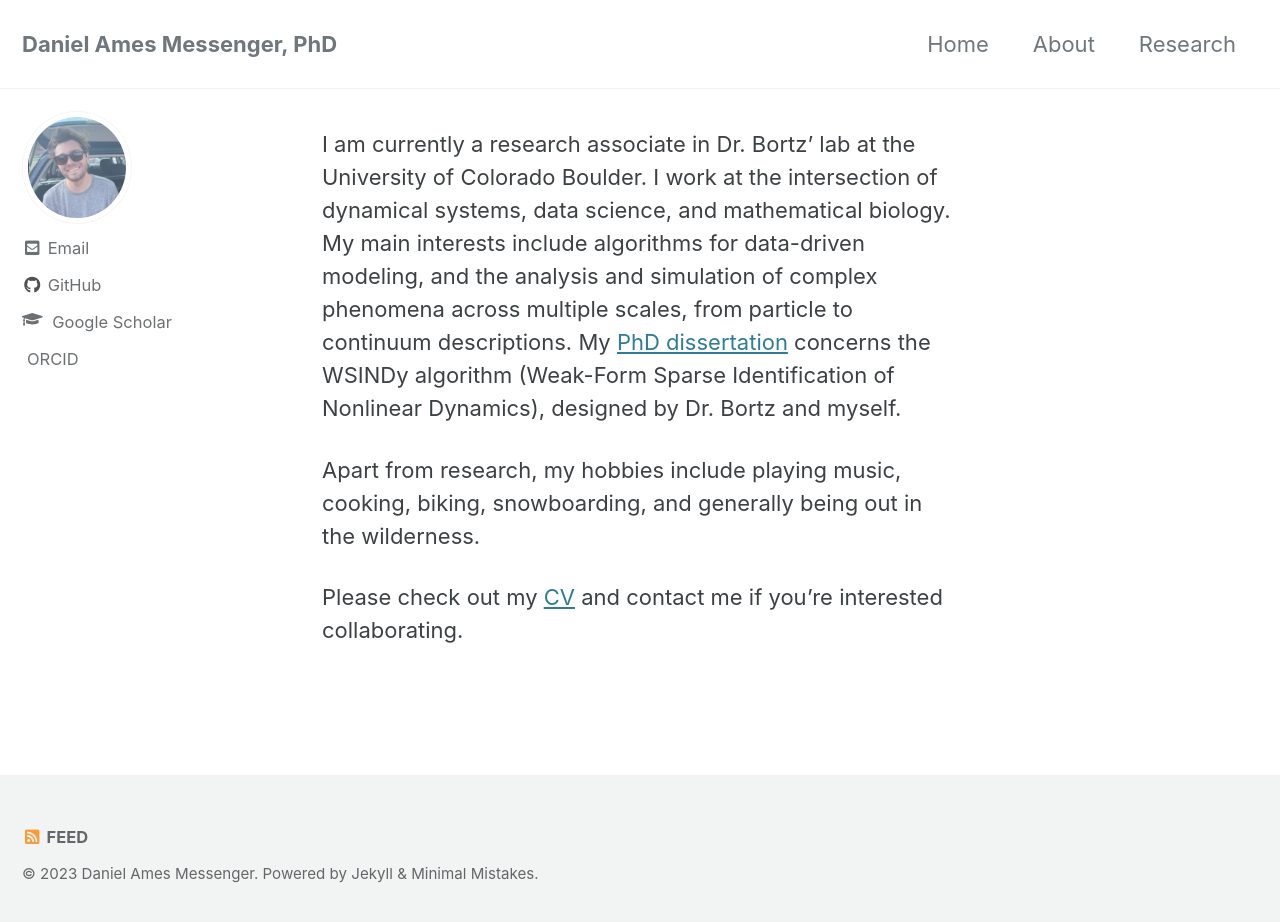
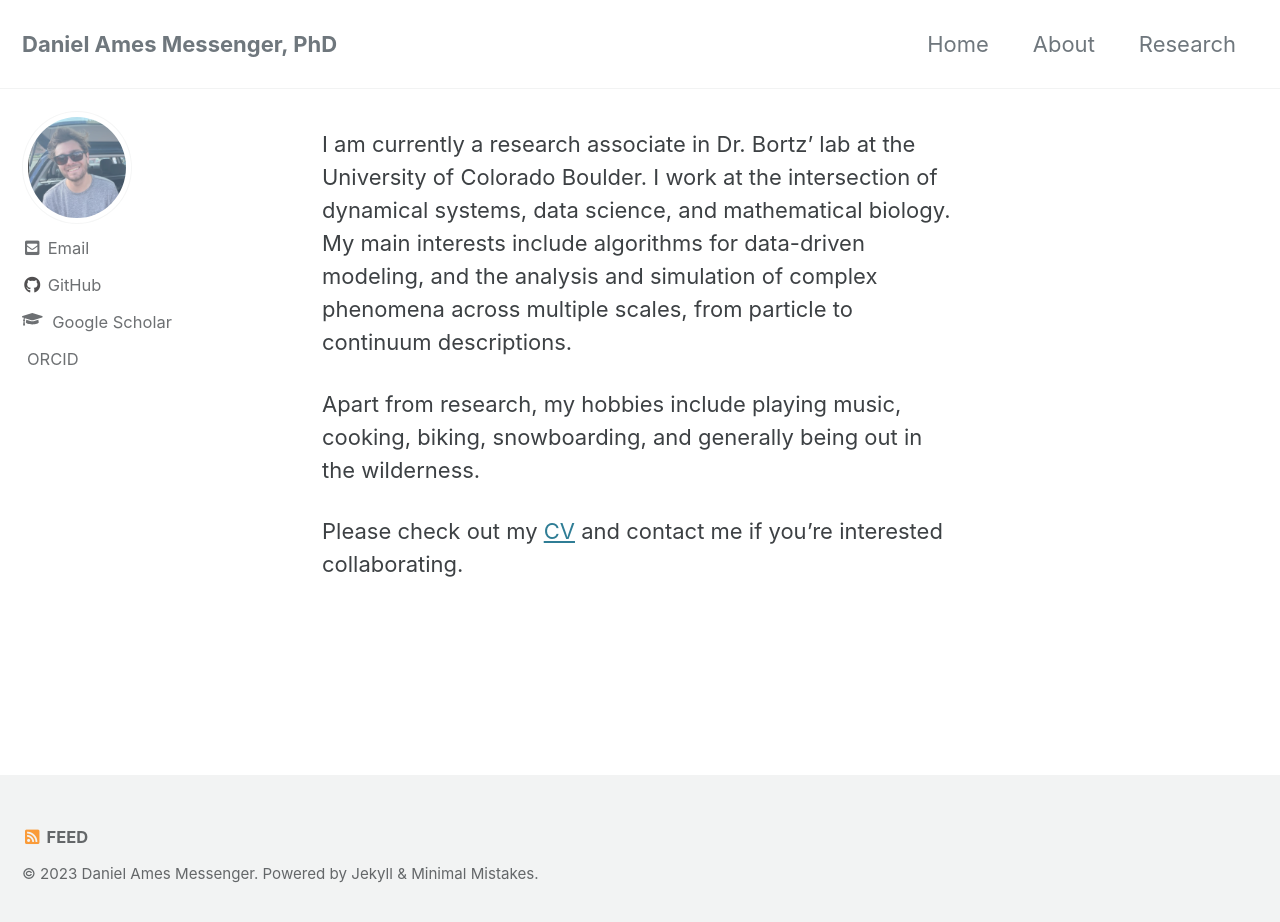
Before and after one commit to dm973/dm973.github.io, a Jekyll site: the page built from index.md, in a window 1280 px wide and 930 px high. Shown: the top 922 px of the window. Built offline with Jekyll 4.4.1, drawn with Linux system fonts in a browser that asks for light colours; cached includes are drawn as plain includes.

Commit message:
research page update

```diff
--- a/_config.yml
+++ b/_config.yml
@@ -31,6 +31,7 @@
   - _posts
   - about.md
   - index.md
+  - research.md
 
 # settings for author profile
 author:
--- a/index.md
+++ b/index.md
@@ -5,7 +5,7 @@
 layout: single
 ---
 
-I am currently a research associate in Dr. Bortz' lab at the University of Colorado Boulder. I work at the intersection of dynamical systems, data science, and mathematical biology. My main interests include algorithms for data-driven modeling, and the analysis and simulation of complex phenomena across multiple scales, from particle to continuum descriptions. My [PhD dissertation](/assets/docs/phddiss/out.pdf) concerns the WSINDy algorithm (Weak-Form Sparse Identification of Nonlinear Dynamics), designed by Dr. Bortz and myself.
+I am currently a research associate in Dr. Bortz' lab at the University of Colorado Boulder. I work at the intersection of dynamical systems, data science, and mathematical biology. My main interests include algorithms for data-driven modeling, and the analysis and simulation of complex phenomena across multiple scales, from particle to continuum descriptions.
 
 Apart from research, my hobbies include playing music, cooking, biking, snowboarding, and generally being out in the wilderness.
 
```
Also changed, not shown: _pages/research.md (added, +7 -0 lines), 1 other file.
